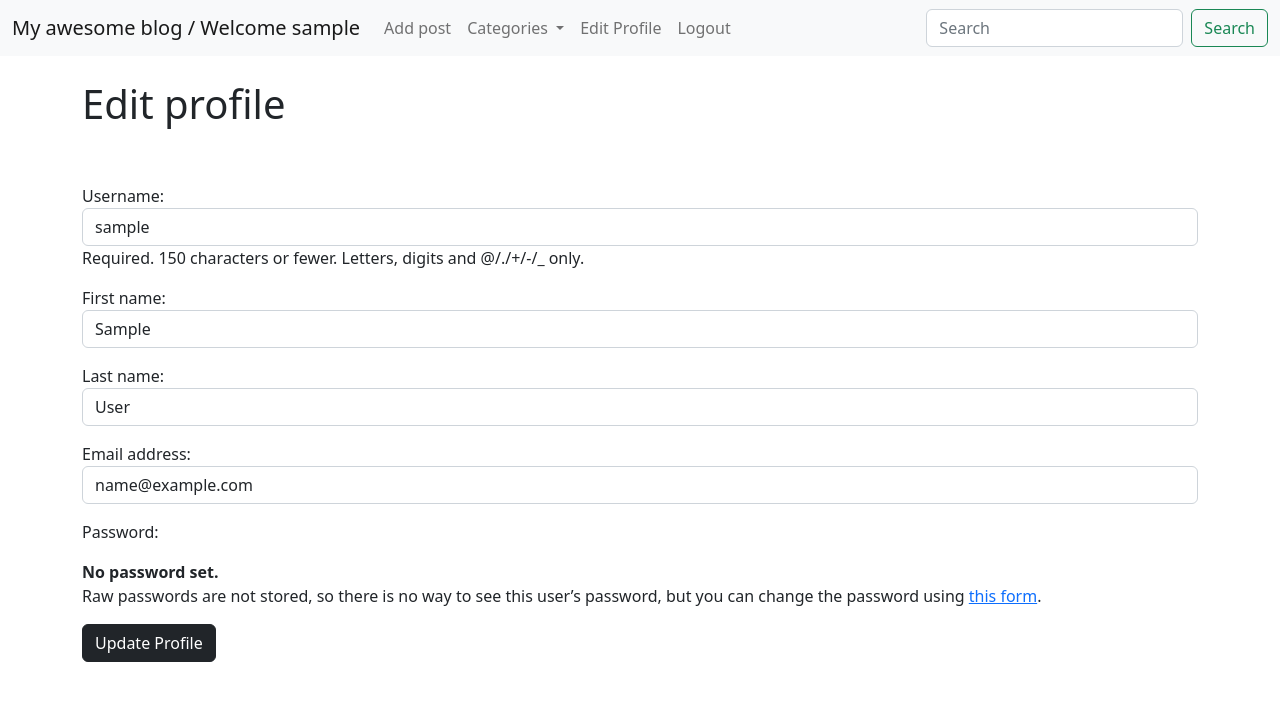
After one commit to Tnovyloo/Django-Blog, a Django app: page /members/edit_profile/ in a window 1280 px wide. The commit adds this page. Shown: the top 701 px of the page. Run offline with Django 4.2, Linux system fonts and the light colour scheme; a user stored in the database is signed in; tables that the repository leaves empty hold one stand-in row (values such as "Sample post"); some libraries are stand-ins or nearby versions.

Commit message:
Creating own forms and views which inheritance from django contrib auth views and forms, to changing password and editing profile. Also created more advanced Profile model.

```diff
--- a/blog/settings.py
+++ b/blog/settings.py
@@ -11,6 +11,7 @@ https://docs.djangoproject.com/en/4.1/ref/settings/
 """
 
 from pathlib import Path
+import os
 
 # Build paths inside the project like this: BASE_DIR / 'subdir'.
 BASE_DIR = Path(__file__).resolve().parent.parent
@@ -124,6 +125,9 @@ USE_TZ = True
 # https://docs.djangoproject.com/en/4.1/howto/static-files/
 
 STATIC_URL = 'static/'
+MEDIA_URL = '/media/'
+MEDIA_ROOT = os.path.join(BASE_DIR, 'media')
+STATIC_FILES_DIRS = (os.path.join(BASE_DIR, 'static'))
 
 # Default primary key field type
 # https://docs.djangoproject.com/en/4.1/ref/settings/#default-auto-field
--- a/blog/urls.py
+++ b/blog/urls.py
@@ -2,6 +2,8 @@ from django.contrib import admin
 from django.urls import path, include
 from django.contrib.auth.views import LoginView
 # from ..members.forms import MyUserAuthenticationForm
+from django.conf import settings
+from django.conf.urls.static import static
 
 urlpatterns = [
     path('admin/', admin.site.urls),
@@ -9,4 +11,4 @@ urlpatterns = [
     # path('login/', LoginView.as_view(authentication_form=MyAuthenticationForm)),
     path('members/', include('django.contrib.auth.urls')),
     path('members/', include('members.urls')),
-]
+] + static(settings.MEDIA_URL, document_root=settings.MEDIA_ROOT)
--- a/core/forms.py
+++ b/core/forms.py
@@ -4,7 +4,7 @@ from .models import Post, Category
 class PostForm(forms.ModelForm):
     class Meta:
         model = Post
-        fields = ('title', 'title_tag', 'snippet', 'category', 'body')
+        fields = ('title', 'title_tag', 'snippet', 'header_image', 'category', 'body')
 
         widgets = {
             'title': forms.TextInput(attrs={'class': 'form-control', 'placeholder': 'Title'}),
--- a/core/models.py
+++ b/core/models.py
@@ -5,6 +5,21 @@ from datetime import date, datetime
 from ckeditor.fields import RichTextField
 
 # Create your models here.
+
+class Profile(models.Model):
+    user = models.OneToOneField(User, on_delete=models.CASCADE)
+    bio = models.TextField(max_length=255)
+    profile_pic = models.ImageField(null=True, blank=True, upload_to="images/profile",
+                                    default='user-profile-icon.jpg')
+    # Social links
+    social_link1 = models.CharField(max_length=255, null=True, blank=True)
+    social_link2 = models.CharField(max_length=255, null=True, blank=True)
+    social_link3 = models.CharField(max_length=255, null=True, blank=True)
+
+
+    def __str__(self):
+        return str(self.user)
+
 class Category(models.Model):
     name = models.CharField(max_length=255)
 
@@ -20,6 +35,7 @@ class Category(models.Model):
 
 class Post(models.Model):
     title = models.CharField(max_length=255)
+    header_image = models.ImageField(null=True, blank=True, upload_to="images/headers")
     title_tag = models.CharField(max_length=255, default="Bloog!")
     author = models.ForeignKey(User, on_delete=models.CASCADE)
     # body = models.TextField()
--- a/core/templates/add_post.html
+++ b/core/templates/add_post.html
@@ -9,7 +9,7 @@
 <br/><br/>
 
 <div class="mb-3">
-    <form method="POST">
+    <form method="POST" enctype="multipart/form-data">
         {% csrf_token %}
         {{form.media}}
         {{form.as_p}}
--- a/core/templates/base.html
+++ b/core/templates/base.html
@@ -39,6 +39,9 @@
                   </li>
                   {% endif %}
                   <li class="nav-item">
+                    <a class="nav-link" href="{% url 'edit_profile' %}">Edit Profile</a>
+                  </li>
+                  <li class="nav-item">
                     <a class="nav-link" href="{% url 'logout' %}">Logout</a>
                   </li>
               {% else %}
--- a/members/forms.py
+++ b/members/forms.py
@@ -1,4 +1,4 @@
-from django.contrib.auth.forms import UserCreationForm, AuthenticationForm
+from django.contrib.auth.forms import UserCreationForm, AuthenticationForm, UserChangeForm, PasswordChangeForm
 from django.contrib.auth.models import User
 from django import forms
 
@@ -32,3 +32,28 @@ class MyUserAuthenticationForm(AuthenticationForm):
 
         self.fields['username'].widget.attrs['class'] = 'form-control'
         self.fields['password'].widget.attrs['class'] = 'form-control'
+
+class MyUserChangeForm(UserChangeForm):
+    class Meta:
+        model = User
+        fields = ('username', 'first_name', 'last_name', 'email',)
+
+    def __init__(self, *args, **kwargs):
+        super(MyUserChangeForm, self).__init__(*args, **kwargs)
+
+        self.fields['username'].widget.attrs['class'] = 'form-control'
+        self.fields['first_name'].widget.attrs['class'] = 'form-control'
+        self.fields['last_name'].widget.attrs['class'] = 'form-control'
+        self.fields['email'].widget.attrs['class'] = 'form-control'
+
+class MyPasswordChangeForm(PasswordChangeForm):
+    class Meta:
+        model = User
+        fields = ('old_password', 'new_password1', 'new_password2')
+
+    def __init__(self, *args, **kwargs):
+        super(MyPasswordChangeForm, self).__init__(*args, **kwargs)
+
+        self.fields['old_password'].widget.attrs['class'] = 'form-control'
+        self.fields['new_password1'].widget.attrs['class'] = 'form-control'
+        self.fields['new_password2'].widget.attrs['class'] = 'form-control'
--- /dev/null
+++ b/members/templates/registration/edit_profile.html
@@ -0,0 +1,16 @@
+{% extends 'base.html' %}
+{% block title %}Register{% endblock %}
+{% block content %}
+
+<h1>Edit profile</h1>
+<br/><br/>
+
+<div class="mb-3">
+    <form method="POST">
+        {% csrf_token %}
+        {{form.as_p}}
+        <button class="btn btn-dark">Update Profile</button>
+    </form>
+</div>
+
+{% endblock %}
--- a/members/urls.py
+++ b/members/urls.py
@@ -1,7 +1,11 @@
 from django.urls import path
-from .views import UserRegisterView, UserLoginView
+from .views import UserRegisterView, UserLoginView, UserEditView, PasswordsChangeView
+from django.contrib.auth import views as auth_views
 
 urlpatterns = [
     path('register/', UserRegisterView.as_view(), name='register'),
-    path('login/', UserLoginView.as_view(), name='login')
+    path('login/', UserLoginView.as_view(), name='login'),
+    path('edit_profile/', UserEditView.as_view(), name='edit_profile'),
+    # path('password/', auth_views.PasswordChangeView.as_view(template_name='registration/change-password.html'))
+    path('password/', PasswordsChangeView.as_view(), name='password')
 ]
--- a/members/views.py
+++ b/members/views.py
@@ -1,7 +1,13 @@
 from django.shortcuts import render
 from django.views import generic
-from .forms import MyUserCreationForm, MyUserAuthenticationForm
+from django.contrib.auth.views import PasswordChangeView
+from .forms import MyUserCreationForm, MyUserAuthenticationForm, MyUserChangeForm, MyPasswordChangeForm
 from django.urls import reverse_lazy
+
+class PasswordsChangeView(PasswordChangeView):
+    form_class = MyPasswordChangeForm
+    template_name = 'registration/change-password.html'
+    success_url = reverse_lazy('index')
 
 class UserRegisterView(generic.CreateView):
     form_class = MyUserCreationForm
@@ -12,3 +18,11 @@ class UserLoginView(generic.CreateView):
     form_class = MyUserAuthenticationForm
     template_name = 'registration/login.html'
     success_url = reverse_lazy('')
+
+class UserEditView(generic.UpdateView):
+    form_class = MyUserChangeForm
+    template_name = 'registration/edit_profile.html'
+    success_url = reverse_lazy('index')
+
+    def get_object(self, queryset=None):
+        return self.request.user
```
Also changed, not shown: core/admin.py (+12 -1 lines), core/templates/article_details.html (+10 -3 lines), members/templates/registration/change-password.html (added, +18 -0 lines).
